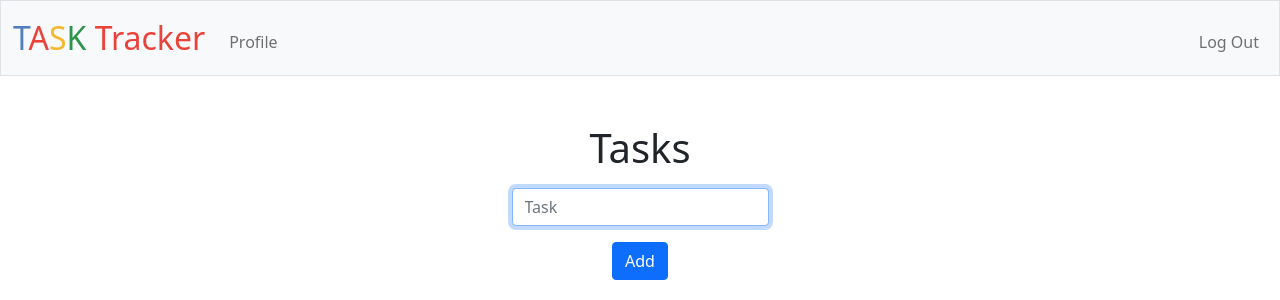
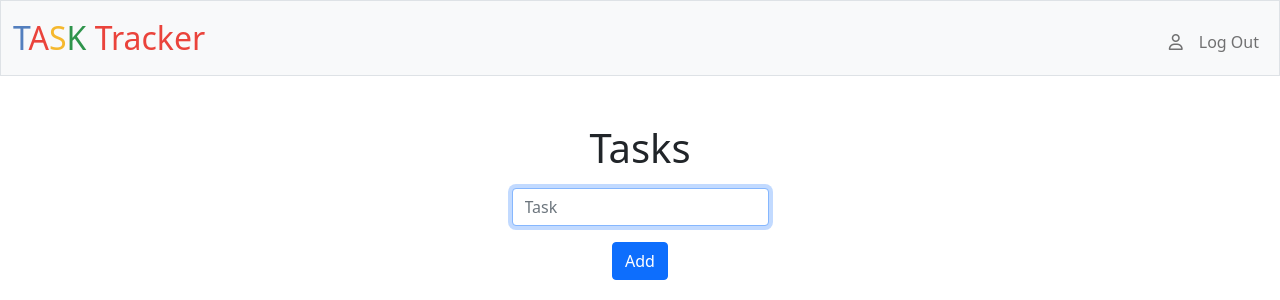
Before and after one commit to Arthur1802/CS50-Final-Project, a Flask app: page /addTask in a window 1280 px wide. Shown: the top 300 px of the page. Run offline with Flask 3, Linux system fonts and the light colour scheme; a user stored in the database is signed in; data comes from the database, SQL or seed files in the repository; some libraries are stand-ins or nearby versions.

Commit message:
layout file updated

```diff
--- a/templates/layout.html
+++ b/templates/layout.html
@@ -21,10 +21,8 @@
                 </button>
                 <div class = "collapse navbar-collapse" id = "navbar">
                     {% if session["user_id"] %}
-                        <ul class = "navbar-nav me-auto mt-2">
-                            <li class = "nav-item"><a class = "nav-link" href = "/profile">Profile</a></li>
-                        </ul>
                         <ul class = "navbar-nav ms-auto mt-2">
+                            <li class = "nav-item"><a class = "nav-link" href = "/profile"><i class = "fa-regular fa-user"></i></a></li>
                             <li class = "nav-item"><a class = "nav-link" href = "/logout">Log Out</a></li>
                         </ul>
                     {% else %}
```
Also changed, not shown: static/script.js (line endings or trailing spaces), 1 other file.
